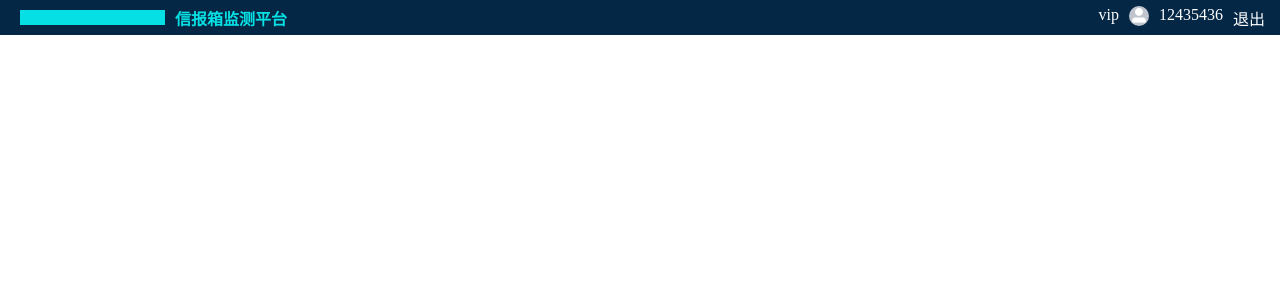
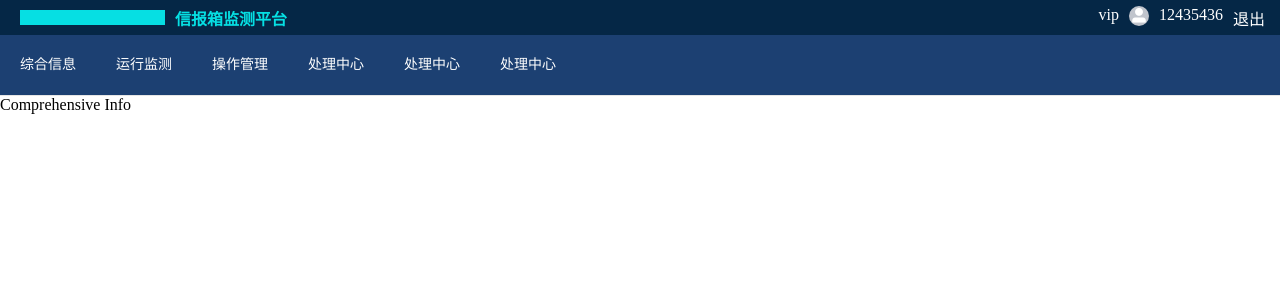
Before and after one commit to stanlc/mailbox, a Vue app in the folder mailbox/: page / in a window 1280 px wide. Shown: the top 300 px of the page. Built offline with nearby package versions, Linux system fonts and the light colour scheme.

Commit message:
pageday1

```diff
--- a/mailbox/src/App.vue
+++ b/mailbox/src/App.vue
@@ -1,37 +1,20 @@
 <template>
   <div class="container">
-      <div class="headContainer">
-          <div class="left clearfix">
-            <div class="logo"></div>
-            <div>信报箱监测平台</div>
-          </div>
-          <div class="right clearfix">
-            <div class="user">
-                <div class="vip float">
-                  vip
-                </div>
-                <div class="float">
-                  <el-avatar :size="20" icon="el-icon-user-solid"></el-avatar>
-                </div>
-                <div class="float">{{phone}}</div>
-                <div class="checkout float">
-                  退出
-                </div>
-            </div>
-          </div>
-      </div>
+      <Header></Header>
+      <nav-menu></nav-menu>
+      <router-view></router-view>
   </div>
 </template>
 
 <script>
 
-
+import Header from './components/Header'
+import NavMenu from './components/NavMenu'
 export default {
   name: 'app',
-  data(){
-    return{
-      phone:'12435436'
-    }
+  components:{
+    Header,
+    NavMenu
   }
 }
 </script>
@@ -41,50 +24,5 @@ html,body{
   margin:0;
   padding:0
 }
-.float{
-  float: left;
-}
-.line{
-  width: 1px;
-  height: 25px;
-  margin:10px;
-}
-.clearfix::after{
-  content: '';
-  display: block;
-  height: 0;
-  clear: both;
-}
-.headContainer{
-    width: 100%;
-    height: 35px;
-    background-color: #052746;
-    color: #fff;
-    text-align: center;
-    .right{
-      float: right;
-      height: 100%;
-      display: flex;
-      align-items: center;
-      margin-right: 5px;
-      .user div{
-        margin-right:10px;
-      }
-    }
-    .left{
-        float: left;
-        height: 100%;
-        color:#06dfe3;
-        font-weight:bold;
-        display: flex;
-        align-items: center;
-        .logo{
-          width: 145px;
-          height: 15px;
-          background:#06dfe3;
-          margin:0 10px 0 20px;
-        }
-      }
-  }
 
 </style>
--- /dev/null
+++ b/mailbox/src/components/Header.vue
@@ -0,0 +1,75 @@
+<template>
+  <div class="headContainer">
+          <div class="left clearfix">
+            <div class="logo"></div>
+            <div>信报箱监测平台</div>
+          </div>
+          <div class="right clearfix">
+            <div class="user">
+                <div class="vip float">
+                  vip
+                </div>
+                <div class="float">
+                  <el-avatar :size="20" icon="el-icon-user-solid"></el-avatar>
+                </div>
+                <div class="float">{{phone}}</div>
+                <div class="checkout float">
+                  退出
+                </div>
+            </div>
+          </div>
+    </div>
+</template>
+
+<script>
+export default {
+   data(){
+    return{
+      phone:'12435436'
+    }
+  },
+}
+</script>
+<style scoped lang="scss">
+  .float{
+  float: left;
+  }
+  .clearfix::after{
+    content: '';
+    display: block;
+    height: 0;
+    clear: both;
+  }
+
+  .headContainer{
+      width: 100%;
+      height: 35px;
+      background-color: #052746;
+      color: #fff;
+      text-align: center;
+      .right{
+        float: right;
+        height: 100%;
+        display: flex;
+        align-items: center;
+        margin-right: 5px;
+        .user div{
+          margin-right:10px;
+        }
+      }
+      .left{
+          float: left;
+          height: 100%;
+          color:#06dfe3;
+          font-weight:bold;
+          display: flex;
+          align-items: center;
+          .logo{
+            width: 145px;
+            height: 15px;
+            background:#06dfe3;
+            margin:0 10px 0 20px;
+          }
+        }
+    }
+</style>
--- a/mailbox/src/components/HelloWorld.vue
+++ /dev/null
@@ -1,30 +0,0 @@
-<template>
-  <router-view/>
-</template>
-
-<script>
-export default {
-  name: 'HelloWorld',
-  props: {
-    msg: String
-  }
-}
-</script>
-
-<!-- Add "scoped" attribute to limit CSS to this component only -->
-<style scoped>
-h3 {
-  margin: 40px 0 0;
-}
-ul {
-  list-style-type: none;
-  padding: 0;
-}
-li {
-  display: inline-block;
-  margin: 0 10px;
-}
-a {
-  color: #42b983;
-}
-</style>
--- /dev/null
+++ b/mailbox/src/components/NavMenu.vue
@@ -0,0 +1,34 @@
+<template>
+    <div class = "nav-head">
+        <el-menu
+          :default-active="activeIndex"
+          class="el-menu-demo"
+          mode="horizontal"
+          @select="handleSelect"
+          background-color = "#1c4072"
+          text-color="#fff"
+          router
+          >
+          <el-menu-item index="/">综合信息</el-menu-item>
+          <el-menu-item index="/about">运行监测</el-menu-item>
+          <el-menu-item index="/caozuo">操作管理</el-menu-item>
+          <el-menu-item index="4">处理中心</el-menu-item>
+          <el-menu-item index="5">处理中心</el-menu-item>
+          <el-menu-item index="6">处理中心</el-menu-item>
+        </el-menu>
+    </div>
+</template>
+
+<style scoped lang="scss">
+     .el-menu-item:hover{
+    outline: 0 !important;
+    background-color: #22bdd8 !important;
+    color:#fff !important;
+  }
+  .el-menu-item.is-active {
+    outline: 0 !important;
+    color: #fff !important;
+    background-color: #22bdd8 !important;
+  }
+
+</style>
--- a/mailbox/src/views/Home.vue
+++ b/mailbox/src/views/Home.vue
@@ -1,18 +1,5 @@
 <template>
   <div class="home">
-    <img alt="Vue logo" src="../assets/logo.png">
-    <HelloWorld msg="Welcome to Your Vue.js App"/>
+    Comprehensive Info
   </div>
 </template>
-
-<script>
-// @ is an alias to /src
-import HelloWorld from '@/components/HelloWorld.vue'
-
-export default {
-  name: 'home',
-  components: {
-    HelloWorld
-  }
-}
-</script>
```
